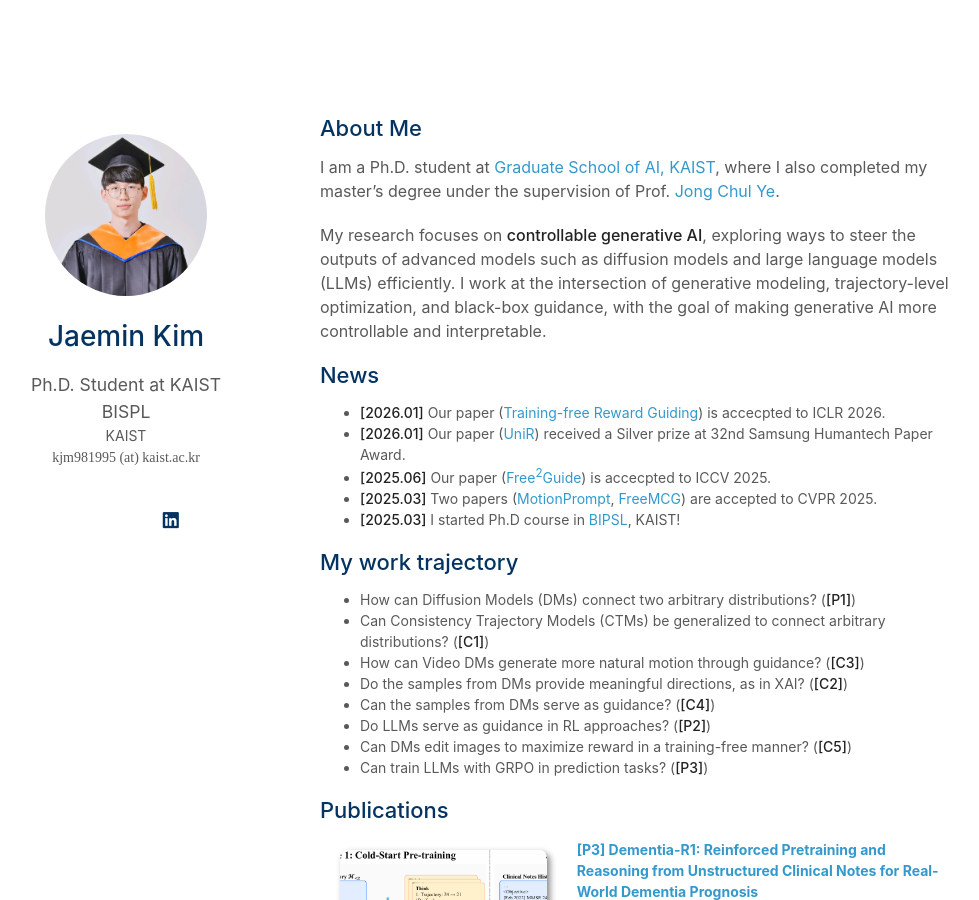
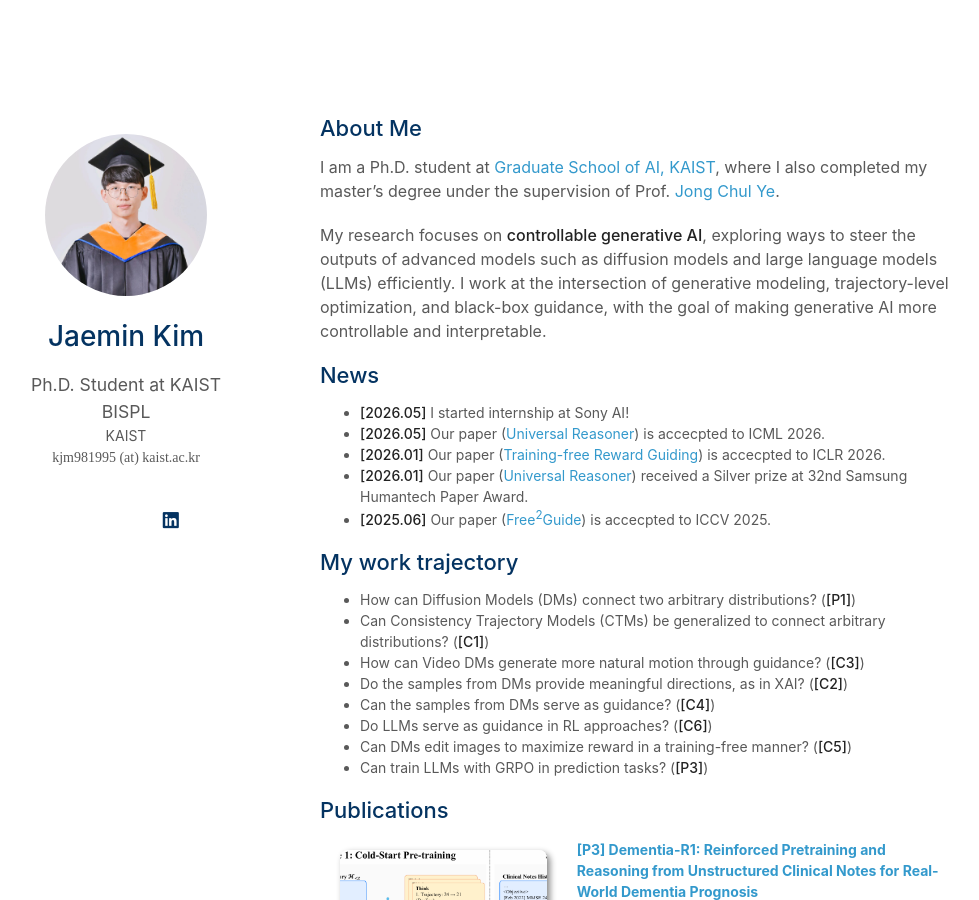
Before and after one commit to kjm981995/kjm981995.github.io, a Jekyll site: the page built from index.md, in a window 1280 px wide and 900 px high. Shown: the whole window, without its empty margins (150-1129 px from the left). Built offline with Jekyll 4.4.1, drawn with Linux system fonts in a browser that asks for light colours; a style sheet for code colours, icons or effects is not loaded; our own code applies the rules of GitHub Pages for plain Markdown files.

Commit message:
Update index.md

```diff
--- a/index.md
+++ b/index.md
@@ -14,11 +14,13 @@ My research focuses on <strong>controllable generative AI</strong>, exploring wa
 
 ## News
 
+- **[2026.05]** I started internship at Sony AI!
+- **[2026.05]** Our paper (<a href="https://arxiv.org/abs/2505.19075">Universal Reasoner</a>) is accecpted to ICML 2026.
 - **[2026.01]** Our paper (<a href="https://arxiv.org/abs/2509.25845">Training-free Reward Guiding</a>) is accecpted to ICLR 2026.
-- **[2026.01]** Our paper (<a href="https://arxiv.org/abs/2505.19075">UniR</a>) received a Silver prize at 32nd Samsung Humantech Paper Award.
+- **[2026.01]** Our paper (<a href="https://arxiv.org/abs/2505.19075">Universal Reasoner</a>) received a Silver prize at 32nd Samsung Humantech Paper Award.
 - **[2025.06]** Our paper (<a href="https://arxiv.org/abs/2411.17041">Free<sup>2</sup>Guide</a>) is accecpted to ICCV 2025.
-- **[2025.03]** Two papers (<a href="https://arxiv.org/abs/2411.15540">MotionPrompt</a>, <a href="https://arxiv.org/abs/2411.15265">FreeMCG</a>) are accepted to CVPR 2025.
-- **[2025.03]** I started Ph.D course in <a href="https://bispl.weebly.com/">BIPSL</a>, KAIST!
+<!--- **[2025.03]** Two papers (<a href="https://arxiv.org/abs/2411.15540">MotionPrompt</a>, <a href="https://arxiv.org/abs/2411.15265">FreeMCG</a>) are accepted to CVPR 2025. -->
+<!--- **[2025.03]** I started Ph.D course in <a href="https://bispl.weebly.com/">BIPSL</a>, KAIST! -->
 <!-- - **[2025.01]** Our paper (<a href="https://arxiv.org/abs/2403.12510">GCTM</a>) is accecpted to ICLR 2025. -->
 
 ## My work trajectory
@@ -28,7 +30,7 @@ My research focuses on <strong>controllable generative AI</strong>, exploring wa
 - How can Video DMs generate more natural motion through guidance? (**[C3]**)
 - Do the samples from DMs provide meaningful directions, as in XAI? (**[C2]**)
 - Can the samples from DMs serve as guidance? (**[C4]**)
-- Do LLMs serve as guidance in RL approaches? (**[P2]**)
+- Do LLMs serve as guidance in RL approaches? (**[C6]**)
 - Can DMs edit images to maximize reward in a training-free manner? (**[C5]**)
 - Can train LLMs with GRPO in prediction tasks? (**[P3]**)
 
```
